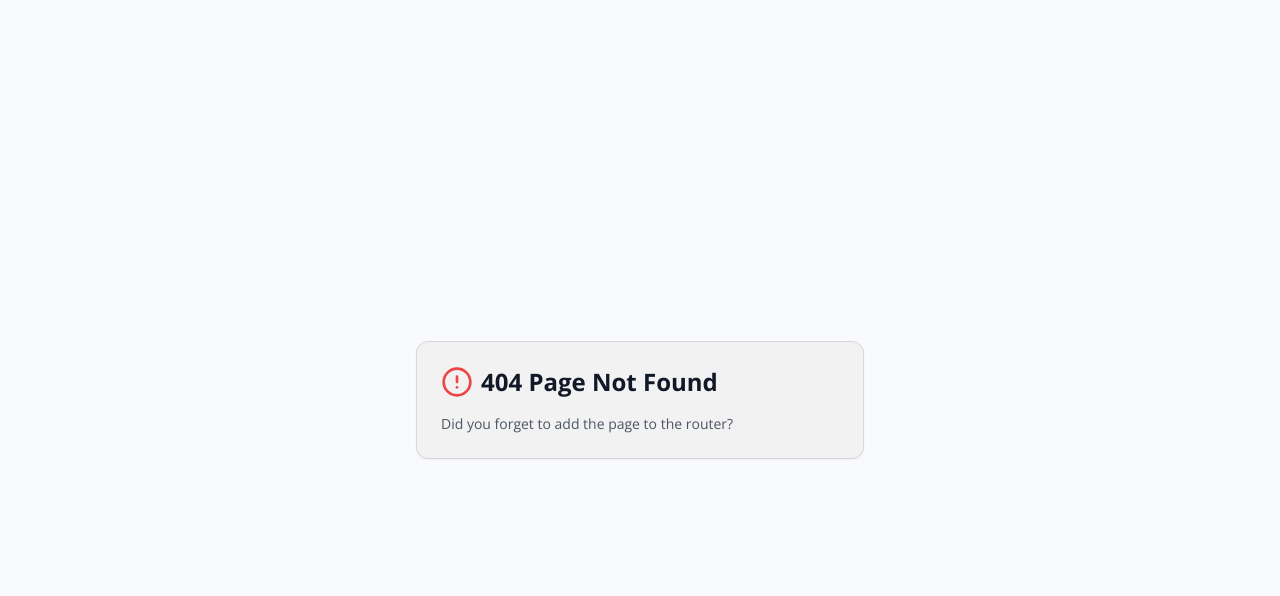
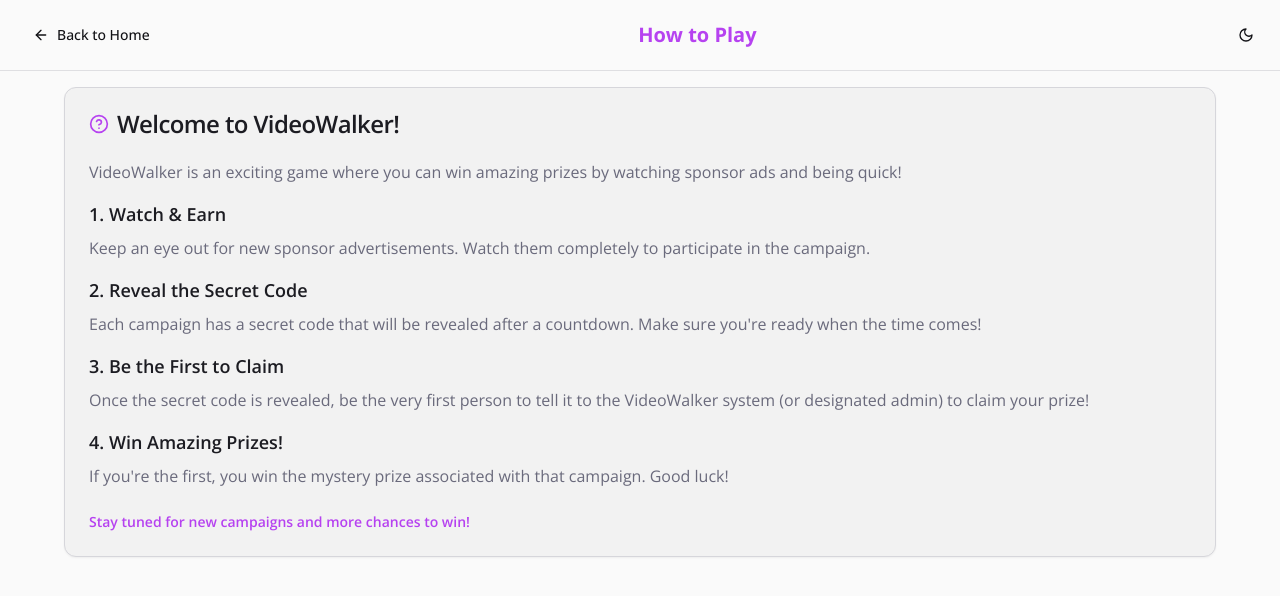
Before and after one commit to super-nived/video-walker-replit, a React (Vite) app: page /how-to-play in a window 1280 px wide. Before the commit this address had no page. Shown: the top 596 px of the page. Built offline with nearby package versions, Linux system fonts and the light colour scheme; a web font is replaced by a local one.

Commit message:
added new page how to play

```diff
--- a/src/App.tsx
+++ b/src/App.tsx
@@ -9,6 +9,7 @@ import HomePage from "@/pages/HomePage";
 import SecretCodePage from "@/pages/SecretCodePage";
 import WinnersPage from "@/pages/WinnersPage";
 import AdminPage from "@/pages/AdminPage";
+import HowToPlayPage from "@/pages/HowToPlayPage";
 import CampaignDetailsPage from "@/pages/CampaignDetailsPage";
 import Navigation from "@/components/Navigation";
 
@@ -20,6 +21,7 @@ function Router() {
         <Route path="/secret-code" component={SecretCodePage} />
         <Route path="/winners" component={WinnersPage} />
         <Route path="/admin" component={AdminPage} />
+        <Route path="/how-to-play" component={HowToPlayPage} />
         <Route path="/campaign/:id" component={CampaignDetailsPage} />
         <Route component={NotFound} />
       </Switch>
--- a/src/components/Navigation.tsx
+++ b/src/components/Navigation.tsx
@@ -1,14 +1,14 @@
 import { useLocation } from 'wouter';
 import { Button } from '@/components/ui/button';
-import { Home, Trophy, Settings } from 'lucide-react';
+import { Home, Trophy, Settings, HelpCircle } from 'lucide-react';
 
 export default function Navigation() {
   const [location, setLocation] = useLocation();
 
   const navItems = [
     { path: '/', label: 'Home', icon: Home },
-    { path: '/winners', label: 'Winners', icon: Trophy },
-    { path: '/admin', label: 'Admin', icon: Settings }
+    { path: '/how-to-play', label: 'How to Play', icon: HelpCircle },
+    { path: '/winners', label: 'Winners', icon: Trophy }
   ];
 
   return (
--- a/src/pages/AdminPage.tsx
+++ b/src/pages/AdminPage.tsx
@@ -653,7 +653,7 @@ export default function AdminPage() {
           <div className="space-y-6">
             <div className="flex flex-col sm:flex-row justify-between items-start sm:items-center gap-4">
               <div>
-                <h2 className="text-2xl font-bold">Dashboard</h2>
+                <h2 className="text-xl sm:text-2xl font-bold">Dashboard</h2>
                 <p className="text-muted-foreground">Manage your VideoWalker campaigns</p>
               </div>
               <Button
@@ -666,29 +666,29 @@ export default function AdminPage() {
               </Button>
             </div>
 
-            <div className="grid grid-cols-1 md:grid-cols-2 lg:grid-cols-4 gap-6">
+            <div className="grid grid-cols-1 sm:grid-cols-2 lg:grid-cols-4 gap-4 sm:gap-6">
               <Card className="hover-elevate cursor-pointer" onClick={() => setActiveView('manage-campaigns')}>
                 <CardHeader className="pb-2">
-                  <CardTitle className="text-lg flex items-center gap-2">
+                  <CardTitle className="text-base sm:text-lg flex items-center gap-2">
                     <Settings className="w-5 h-5 text-primary" />
                     Campaigns
                   </CardTitle>
                 </CardHeader>
                 <CardContent>
-                  <div className="text-2xl font-bold text-primary mb-1">{campaigns.length}</div>
+                  <div className="text-xl sm:text-2xl font-bold text-primary mb-1">{campaigns.length}</div>
                   <p className="text-sm text-muted-foreground">Active campaigns</p>
                 </CardContent>
               </Card>
 
               <Card className="hover-elevate cursor-pointer" onClick={() => setActiveView('winners')}>
                 <CardHeader className="pb-2">
-                  <CardTitle className="text-lg flex items-center gap-2">
+                  <CardTitle className="text-base sm:text-lg flex items-center gap-2">
                     <Trophy className="w-5 h-5 text-chart-1" />
                     Winners
                   </CardTitle>
                 </CardHeader>
                 <CardContent>
-                  <div className="text-2xl font-bold text-chart-1 mb-1">
+                  <div className="text-xl sm:text-2xl font-bold text-chart-1 mb-1">
                     {campaigns.filter(c => c.winnerImageUrl).length}
                   </div>
                   <p className="text-sm text-muted-foreground">Campaigns with winners</p>
@@ -697,13 +697,13 @@ export default function AdminPage() {
 
               <Card className="hover-elevate cursor-pointer" onClick={() => setActiveView('analytics')}>
                 <CardHeader className="pb-2">
-                  <CardTitle className="text-lg flex items-center gap-2">
+                  <CardTitle className="text-base sm:text-lg flex items-center gap-2">
                     <BarChart3 className="w-5 h-5 text-chart-2" />
                     Analytics
                   </CardTitle>
                 </CardHeader>
                 <CardContent>
-                  <div className="text-2xl font-bold text-chart-2 mb-1">
+                  <div className="text-xl sm:text-2xl font-bold text-chart-2 mb-1">
                     {campaigns.filter(c => c.isActive).length}
                   </div>
                   <p className="text-sm text-muted-foreground">Live campaigns</p>
@@ -712,13 +712,13 @@ export default function AdminPage() {
 
               <Card className="hover-elevate">
                 <CardHeader className="pb-2">
-                  <CardTitle className="text-lg flex items-center gap-2">
+                  <CardTitle className="text-base sm:text-lg flex items-center gap-2">
                     <Calendar className="w-5 h-5 text-chart-3" />
                     Upcoming
                   </CardTitle>
                 </CardHeader>
                 <CardContent>
-                  <div className="text-2xl font-bold text-chart-3 mb-1">
+                  <div className="text-xl sm:text-2xl font-bold text-chart-3 mb-1">
                     {campaigns.filter(c => new Date(c.countdownEnd) > new Date()).length}
                   </div>
                   <p className="text-sm text-muted-foreground">Active countdowns</p>
@@ -955,13 +955,13 @@ export default function AdminPage() {
 
         {activeView === 'manage-campaigns' && (
           <div>
-            <div className="flex flex-col sm:flex-row items-center justify-between gap-4 mb-6">
-              <div className="flex items-center gap-4">
+            <div className="flex flex-col sm:flex-row justify-between items-start sm:items-center gap-2 sm:gap-4 mb-4 sm:mb-6">
+              <div className="flex items-center gap-2 sm:gap-4">
                 <Button variant="ghost" onClick={() => setActiveView('dashboard')}>
                   <ArrowLeft className="w-4 h-4 mr-2" />
                   Back
                 </Button>
-                <h2 className="text-2xl font-bold">Manage Campaigns</h2>
+                <h2 className="text-xl sm:text-2xl font-bold">Manage Campaigns</h2>
               </div>
               <div className="w-full sm:w-auto">
                 <Input
@@ -995,8 +995,8 @@ export default function AdminPage() {
                     <CardContent className="p-6">
                       <div className="flex flex-col sm:flex-row justify-between items-start gap-4">
                         <div className="flex-1">
-                          <div className="flex items-center gap-3 mb-2">
-                            <h3 className="text-xl font-semibold">{campaign.sponsorName}</h3>
+                          <div className="flex flex-col sm:flex-row items-start sm:items-center gap-1 sm:gap-3 mb-1 sm:mb-2">
+                            <h3 className="text-base sm:text-xl font-semibold">{campaign.sponsorName}</h3>
                             <div className={`inline-flex items-center px-2 py-1 rounded text-xs font-medium ${
                               campaign.winnerImageUrl ? 'bg-green-100 text-green-800' :
                               campaign.active ? 'bg-blue-100 text-blue-800' :
@@ -1005,8 +1005,8 @@ export default function AdminPage() {
                               {campaign.winnerImageUrl ? 'Winner Selected' : campaign.active ? 'Active' : 'Inactive'}
                             </div>
                           </div>
-                          <p className="text-muted-foreground mb-3">{campaign.sponsorTagline}</p>
-                          <div className="grid grid-cols-2 sm:grid-cols-4 gap-4 text-sm">
+                          <p className="text-xs sm:text-sm text-muted-foreground mb-2 sm:mb-3">{campaign.sponsorTagline}</p>
+                          <div className="grid grid-cols-1 sm:grid-cols-2 lg:grid-cols-4 gap-2 sm:gap-4 text-xs sm:text-sm">
                             <div>
                               <span className="font-medium">Secret Code:</span>
                               <p className="font-mono text-primary">{campaign.secretCode}</p>
--- /dev/null
+++ b/src/pages/HowToPlayPage.tsx
@@ -0,0 +1,84 @@
+import { useLocation } from 'wouter';
+import { ArrowLeft, HelpCircle } from 'lucide-react';
+import { Button } from '@/components/ui/button';
+import { Card, CardContent, CardHeader, CardTitle } from '@/components/ui/card';
+import ThemeToggle from '@/components/ThemeToggle';
+
+export default function HowToPlayPage() {
+  const [, setLocation] = useLocation();
+
+  const handleBackClick = () => {
+    setLocation('/');
+  };
+
+  return (
+    <div className="min-h-screen bg-background">
+      {/* Header */}
+      <header className="flex items-center justify-between p-4 border-b">
+        <Button
+          variant="ghost"
+          onClick={handleBackClick}
+          className="flex items-center gap-2"
+        >
+          <ArrowLeft className="w-4 h-4" />
+          Back to Home
+        </Button>
+
+        <div className="text-center">
+          <h1 className="text-xl font-bold text-primary">
+            How to Play
+          </h1>
+        </div>
+
+        <ThemeToggle />
+      </header>
+
+      {/* Main Content */}
+      <main className="p-4 mb-20">
+        <div className="max-w-6xl mx-auto space-y-6">
+          <Card>
+            <CardHeader>
+              <CardTitle className="flex items-center gap-2">
+                <HelpCircle className="w-5 h-5 text-primary" />
+                Welcome to VideoWalker!
+              </CardTitle>
+            </CardHeader>
+            <CardContent>
+              <p className="text-muted-foreground mb-4">
+                VideoWalker is an exciting game where you can win amazing prizes by watching sponsor ads and being quick!
+              </p>
+
+              <h3 className="text-lg font-semibold mb-2">1. Watch & Earn</h3>
+              <p className="text-muted-foreground mb-4">
+                Keep an eye out for new sponsor advertisements. Watch them completely to participate in the campaign.
+              </p>
+              {/* Suggested Image: ad_watching_screenshot.png */}
+
+              <h3 className="text-lg font-semibold mb-2">2. Reveal the Secret Code</h3>
+              <p className="text-muted-foreground mb-4">
+                Each campaign has a secret code that will be revealed after a countdown. Make sure you're ready when the time comes!
+              </p>
+              {/* Suggested Image: secret_code_reveal_screenshot.png */}
+
+              <h3 className="text-lg font-semibold mb-2">3. Be the First to Claim</h3>
+              <p className="text-muted-foreground mb-4">
+                Once the secret code is revealed, be the very first person to tell it to the VideoWalker system (or designated admin) to claim your prize!
+              </p>
+              {/* Suggested Image: claim_prize_screenshot.png */}
+
+              <h3 className="text-lg font-semibold mb-2">4. Win Amazing Prizes!</h3>
+              <p className="text-muted-foreground mb-4">
+                If you're the first, you win the mystery prize associated with that campaign. Good luck!
+              </p>
+              {/* Suggested Image: prize_collage.png */}
+
+              <p className="text-sm text-primary font-semibold mt-6">
+                Stay tuned for new campaigns and more chances to win!
+              </p>
+            </CardContent>
+          </Card>
+        </div>
+      </main>
+    </div>
+  );
+}
```
